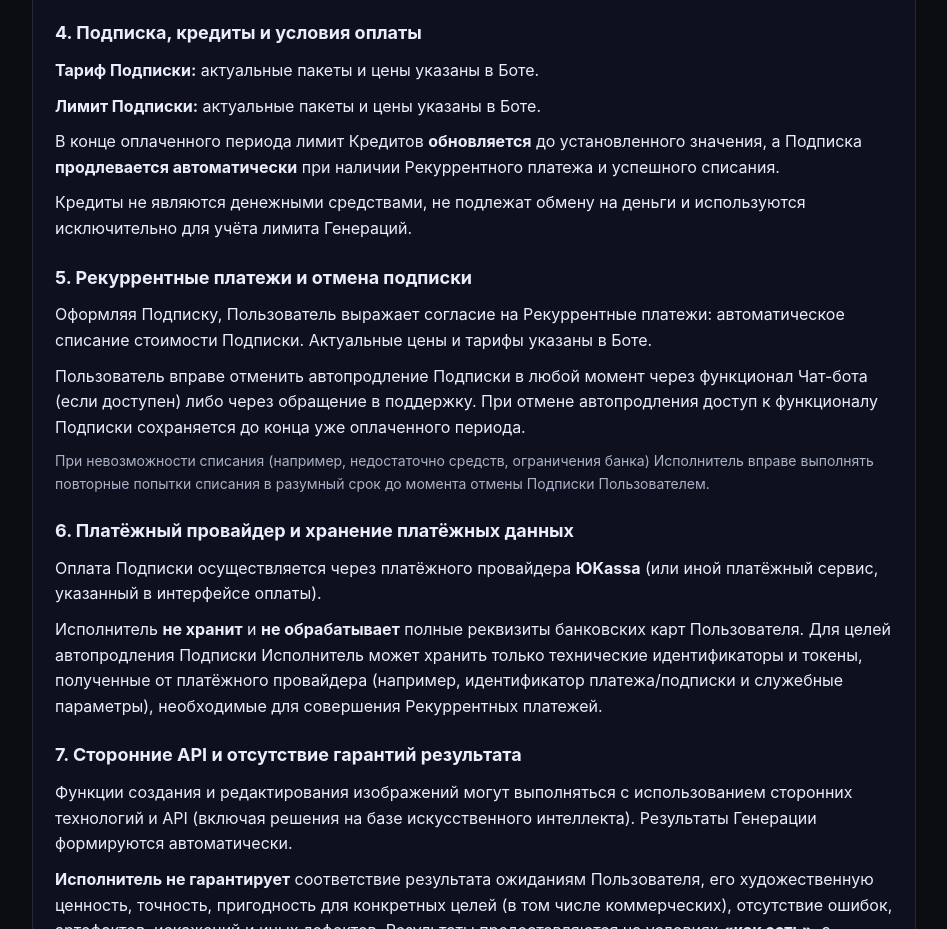
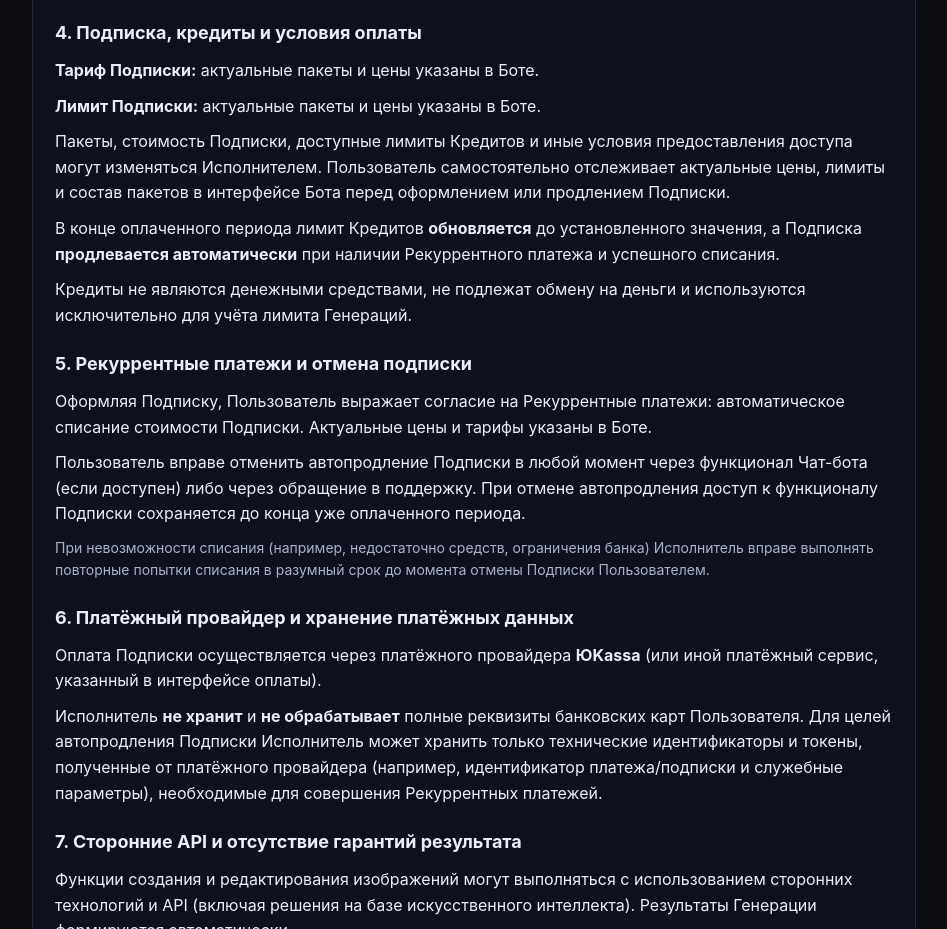
Before and after one commit to Naduxa/photoeditoai-max, a plain HTML site: page index.html in a window 1280 px wide. Shown: the part 1363-2292 px from the top of the page, without its empty margins (166-1113 px from the left). Drawn offline with Linux system fonts and the light colour scheme.

Commit message:
Clarify changing prices and limits

```diff
--- a/index.html
+++ b/index.html
@@ -113,6 +113,10 @@
       <h2>4. Подписка, кредиты и условия оплаты</h2>
       <p><b>Тариф Подписки:</b> актуальные пакеты и цены указаны в Боте.</p>
       <p><b>Лимит Подписки:</b> актуальные пакеты и цены указаны в Боте.</p>
+      <p>
+        Пакеты, стоимость Подписки, доступные лимиты Кредитов и иные условия предоставления доступа могут изменяться Исполнителем.
+        Пользователь самостоятельно отслеживает актуальные цены, лимиты и состав пакетов в интерфейсе Бота перед оформлением или продлением Подписки.
+      </p>
       <p>
         В конце оплаченного периода лимит Кредитов <b>обновляется</b> до установленного значения,
         а Подписка <b>продлевается автоматически</b> при наличии Рекуррентного платежа и успешного списания.
```
